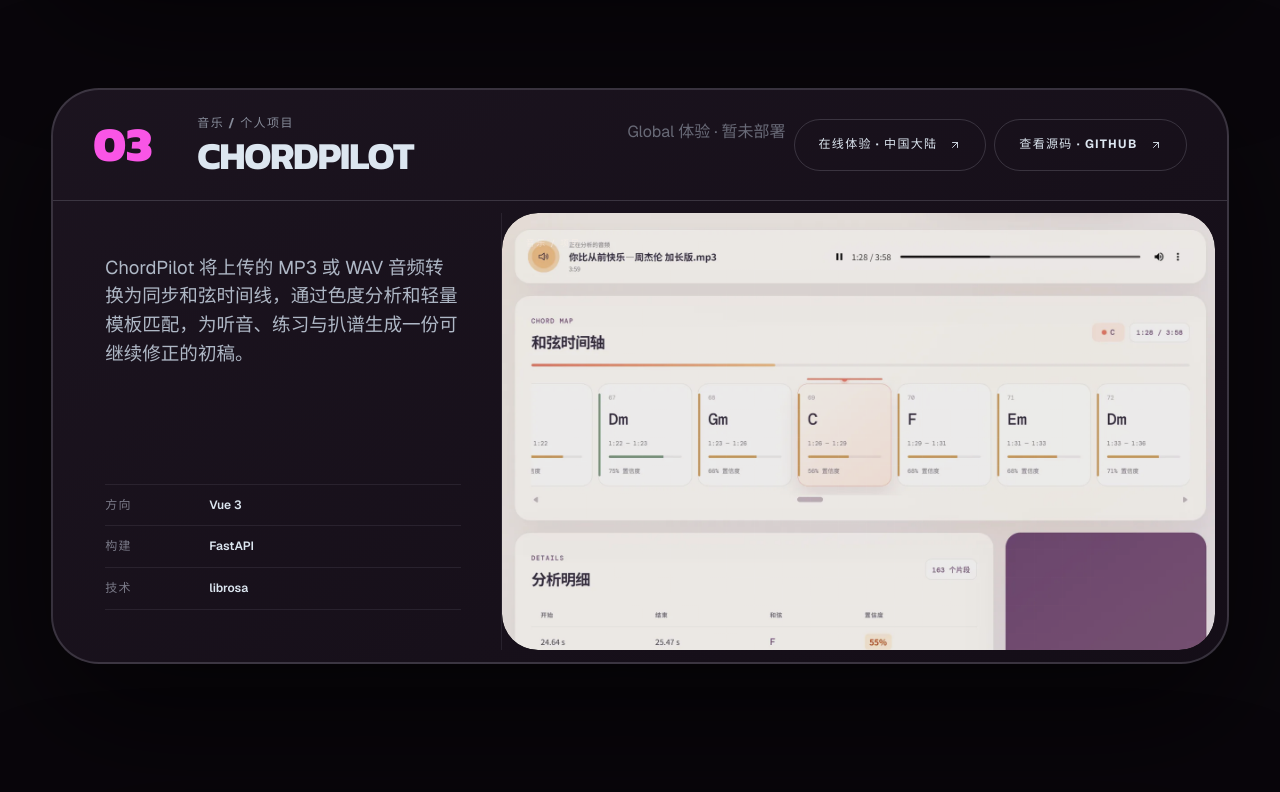
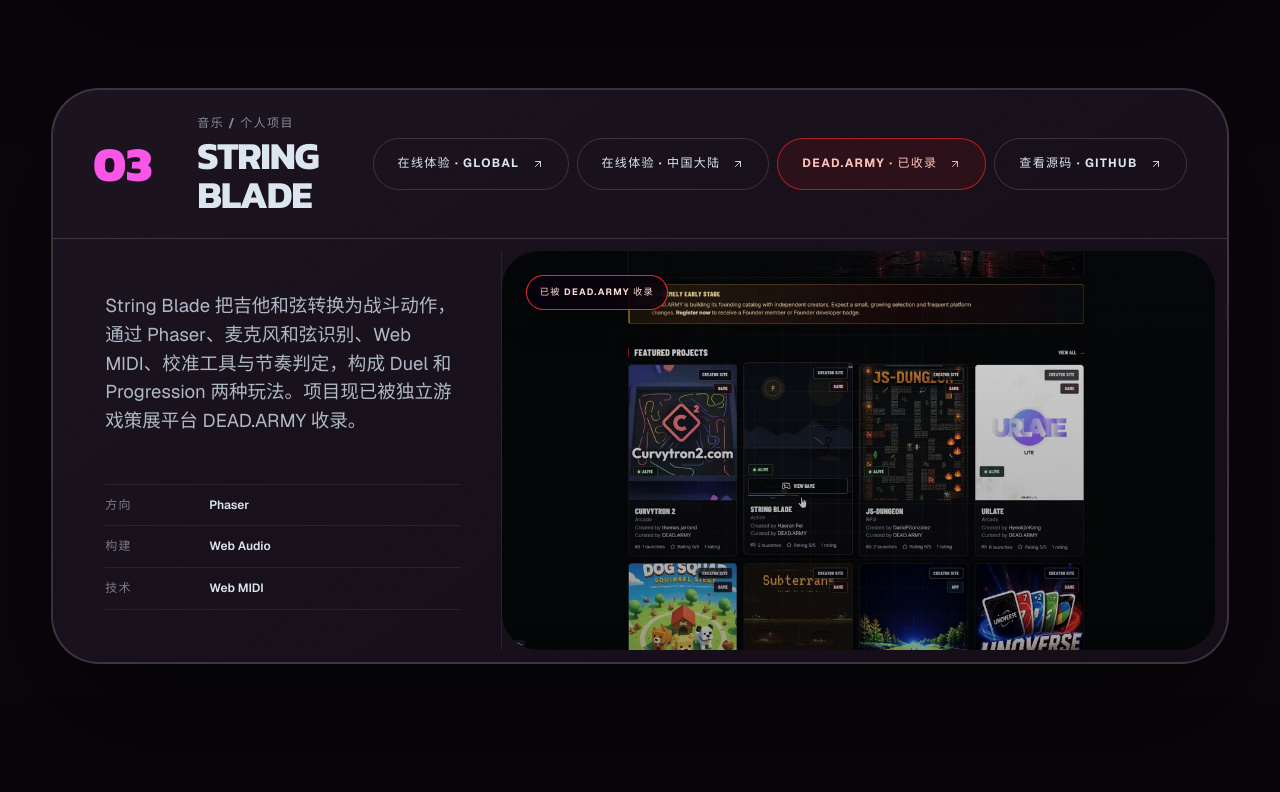
Before and after one commit to 1379475267-svg/haoran-fei-portfolio, a React (Vite) app: page / in a window 1280 px wide. Shown: the part 5560-6352 px from the top of the page. Built offline with nearby package versions, Linux system fonts and the light colour scheme.

Commit message:
Update portfolio project links and order

```diff
--- a/src/data/profile.ts
+++ b/src/data/profile.ts
@@ -185,7 +185,6 @@
     github: "https://github.com/1379475267-svg/ChordPilot",
     demo: "https://github.com/1379475267-svg/ChordPilot",
     chinaDemo: "https://fhrzz.me/projects/chordpilot/",
-    globalDemoUnavailable: true,
     coverPoster: "./projects/chordpilot-timeline.webp",
     demoLabel: "View Repository",
   },
@@ -282,7 +281,7 @@
     github: "https://github.com/1379475267-svg/interactive-particle-saturn",
     demo: "https://1379475267-svg.github.io/interactive-particle-saturn/",
     globalDemo: "https://1379475267-svg.github.io/interactive-particle-saturn/",
-    chinaDemoUnavailable: true,
+    chinaDemo: "https://fhrzz.me/projects/particle-saturn/",
     coverPoster: "./projects/interactive-particle-saturn-live.webp",
     coverVideoWebm: "./projects/interactive-particle-saturn.webm",
     coverVideoMp4: "./projects/interactive-particle-saturn.mp4",
--- a/src/v3/V3Projects.tsx
+++ b/src/v3/V3Projects.tsx
@@ -14,11 +14,11 @@
 const selectedIds = [
   "nonconvex-alpha",
   "rail-drone-mission-studio",
+  "string-blade",
   "chordpilot",
   "interactive-particle-saturn",
   "fretboard-caged-lab",
   "gamememory",
-  "string-blade",
 ];
 const selectedProjects = selectedIds
   .map((id) => projects.find((project) => project.id === id))
```
